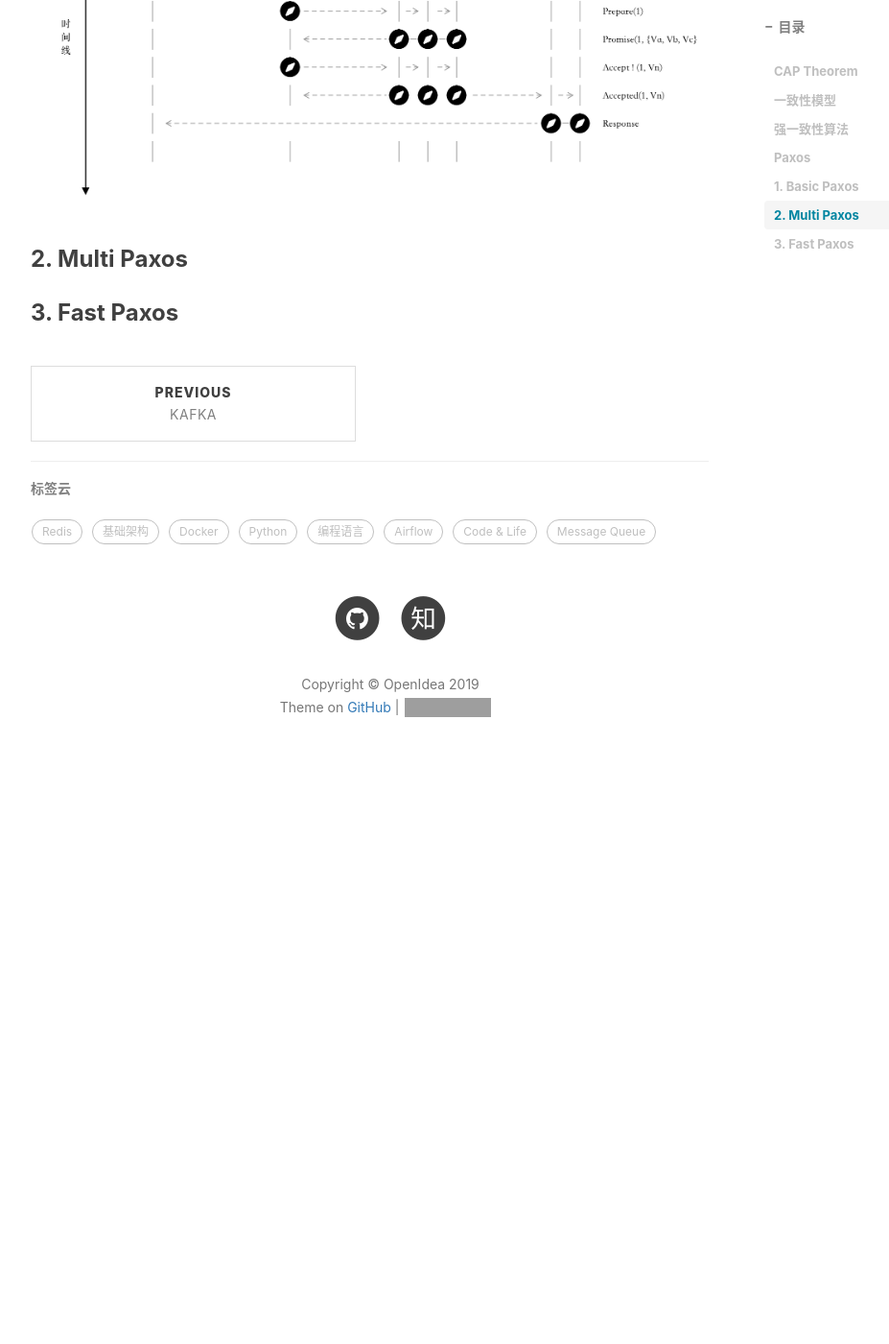
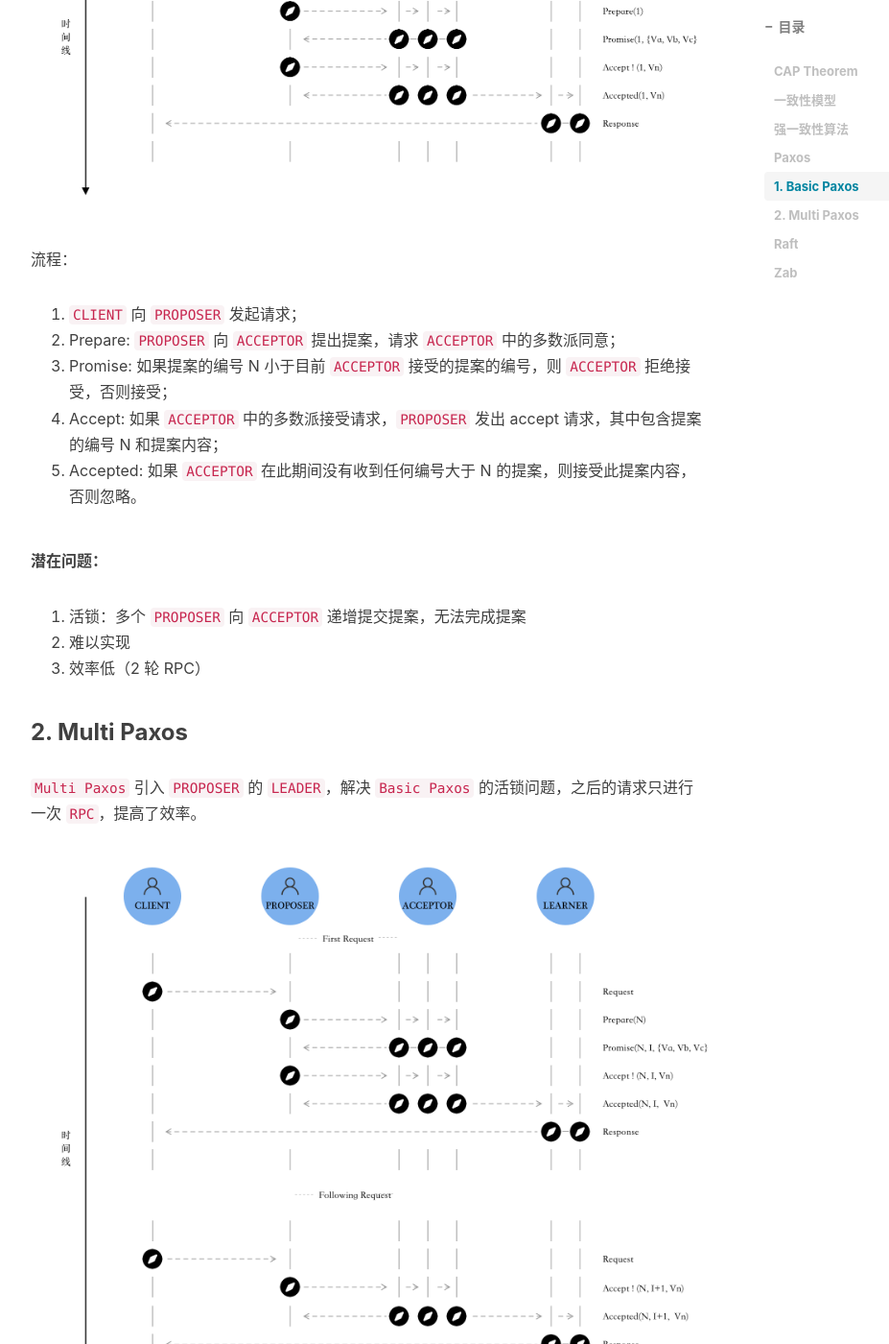
Before and after one commit to zyt312074545/zyt312074545.github.io, a Jekyll site: the page built from _posts/2019-02-15-CAP.md, in a window 1280 px wide and 1400 px high, scrolled down 1557 px. Shown: the whole window at 96% size, without its empty margins (233-1160 px from the left). Built offline with Jekyll 4.4.1, drawn with Linux system fonts in a browser that asks for light colours; nearby versions of some CDN libraries; comment, search, counter and statistics services are not loaded; before the commit the page ends 2398 px from its top, so only the background shows below that; some of the changed text lies outside the part shown; grey boxes are pictures that could not be loaded.

Commit message:
update cap

```diff
--- a/_posts/2019-02-15-CAP.md
+++ b/_posts/2019-02-15-CAP.md
@@ -42,5 +42,53 @@ tags:
 
 ![Basic Paxos](/img/BasicPaxos.png)
 
+流程：
+
+1. `CLIENT` 向 `PROPOSER` 发起请求；
+2. Prepare: `PROPOSER` 向 `ACCEPTOR` 提出提案，请求 `ACCEPTOR` 中的多数派同意；
+3. Promise: 如果提案的编号 N 小于目前 `ACCEPTOR` 接受的提案的编号，则 `ACCEPTOR` 拒绝接受，否则接受；
+4. Accept: 如果 `ACCEPTOR` 中的多数派接受请求，`PROPOSER` 发出 accept 请求，其中包含提案的编号 N 和提案内容；
+5. Accepted: 如果 `ACCEPTOR` 在此期间没有收到任何编号大于 N 的提案，则接受此提案内容，否则忽略。
+
+**潜在问题：**
+1. 活锁：多个 `PROPOSER` 向 `ACCEPTOR` 递增提交提案，无法完成提案
+2. 难以实现
+3. 效率低（2 轮 RPC）
+
 ### 2. Multi Paxos
-### 3. Fast Paxos
+
+`Multi Paxos` 引入 `PROPOSER` 的 `LEADER`，解决 `Basic Paxos` 的活锁问题，之后的请求只进行一次 `RPC`，提高了效率。
+
+![Multi Paxos](/img/MultiPaxos.png)
+
+**并且减少角色，进一步简化流程。**
+
+![Multi Paxos 2](/img/MultiPaxos2.png)
+
+## Raft
+
+`Raft`
+- 将算法划分为三个子问题：
+    - Leader Election
+    - Log Replication
+    - Safety
+- 重定义角色
+    - Leader
+    - Follower
+    - Candidate
+
+[Raft 动画演示](http://thesecretlivesofdata.com/raft/)
+
+[Raft 场景测试](https://raft.github.io/)
+
+实现案例 —— `Etcd`
+
+[高可用分布式存储 etcd 的实现原理](https://draveness.me/etcd-introduction)
+
+## Zab
+
+基本与 `Raft` 相同，实现有些许不同：如 `Raft` 的心跳方向为 `Leader` 至 `Follower`，`Zab` 则相反。
+
+实现案例 —— `ZooKeeper`
+
+[详解分布式协调服务 ZooKeeper](https://draveness.me/zookeeper-chubby)
```
Also changed, not shown: img/MultiPaxos.png (added), img/MultiPaxos2.png (added).
